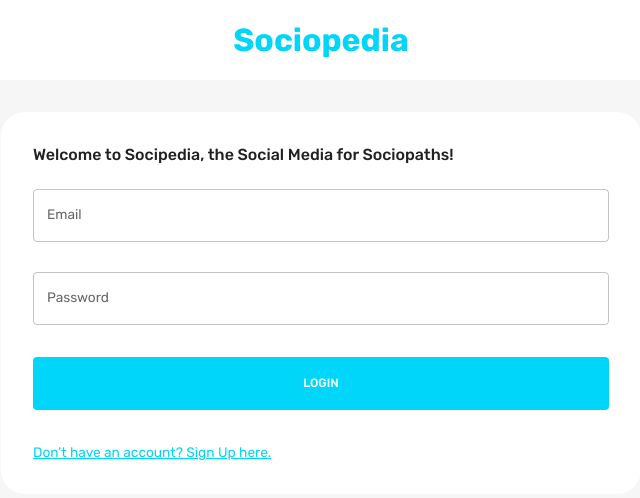
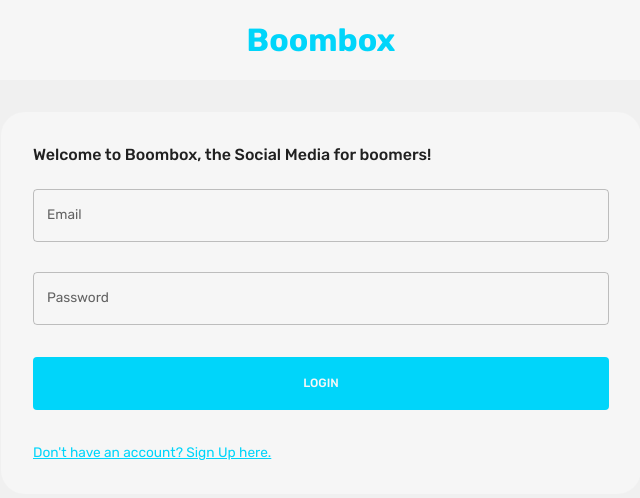
Before and after one commit to bing-me/boombox, a React (Create React App) app in the folder client/: page / in a window 1280 px wide. Shown: the top 498 px of the page, without its empty margins (319-959 px from the left). Built offline with nearby package versions, Linux system fonts and the light colour scheme.

Commit message:
adjusted basic styling

```diff
--- a/client/src/App.js
+++ b/client/src/App.js
@@ -25,7 +25,7 @@ function App() {
               element={isAuth ? <HomePage /> : <Navigate to="/" />}
             />
             <Route
-              path="/profile:userId"
+              path="/profile/:userId"
               element={isAuth ? <ProfilePage /> : <Navigate to="/" />}
             />
           </Routes>
--- a/client/src/components/WidgetWrapper.jsx
+++ b/client/src/components/WidgetWrapper.jsx
@@ -5,6 +5,7 @@ const WidgetWrapper = styled(Box)(({ theme }) => ({
   padding: "1.5rem 1.5rem 0.75rem 1.5rem",
   backgroundColor: theme.palette.background.alt,
   borderRadius: "0.75rem",
+  minWidth: "275px",
 }));
 
 export default WidgetWrapper;
--- a/client/src/scenes/homePage/index.jsx
+++ b/client/src/scenes/homePage/index.jsx
@@ -16,12 +16,14 @@ const HomePage = () => {
       <Navbar />
       <Box
         width="100%"
+        maxWidth="1600px"
+        margin="0 auto"
         padding="2rem 6%"
         display={isNonMobileScreens ? "flex" : "block"}
         gap="0.5rem"
         justifyContent="space-between"
       >
-        <Box FlexBasis={isNonMobileScreens ? "26%" : undefined}>
+        <Box maxWidth="350px" FlexBasis={isNonMobileScreens ? "26%" : undefined}>
           <UserWidget userId={_id} picturePath={picturePath} />
         </Box>
         <Box
@@ -32,7 +34,7 @@ const HomePage = () => {
           <PostsWidget userId={_id} />
         </Box>
         {isNonMobileScreens && (
-          <Box flexBasis="26%">
+          <Box maxWidth="350px" flexBasis="26%">
             <AdvertWidget />
             <Box m="2rem 0" />
             <FriendListWidget userId={_id} />
--- a/client/src/scenes/loginPage/index.jsx
+++ b/client/src/scenes/loginPage/index.jsx
@@ -13,7 +13,7 @@ const LoginPage = () => {
         textAlign="center"
       >
         <Typography fontWeight="bold" fontSize="32px" color="primary">
-          Sociopedia
+          Boombox
         </Typography>
       </Box>
 
@@ -25,7 +25,7 @@ const LoginPage = () => {
         backgroundColor={theme.palette.background.alt}
       >
         <Typography fontWeight="500" variant="h5" sx={{ mb: "1.5rem" }}>
-          Welcome to Socipedia, the Social Media for Sociopaths!
+          Welcome to Boombox, the Social Media for boomers!
         </Typography>
         <Form />
       </Box>
--- a/client/src/scenes/navbar/index.jsx
+++ b/client/src/scenes/navbar/index.jsx
@@ -57,14 +57,17 @@ const Navbar = () => {
             },
           }}
         >
-          Sociopedia
+          Boombox
         </Typography>
+        </FlexBetween>
+
         {isNonMobileScreens && (
           <FlexBetween
             backgroundColor={neutralLight}
-            borderRadius="9px"
+            borderRadius="18px"
             gap="3rem"
             padding="0.1rem 1.5rem"
+            minWidth="400px"
           >
             <InputBase placeholder="Search..." />
             <IconButton>
@@ -72,7 +75,6 @@ const Navbar = () => {
             </IconButton>
           </FlexBetween>
         )}
-      </FlexBetween>
 
       {/* DESKTOP NAV */}
       {isNonMobileScreens ? (
--- a/client/src/scenes/profilePage/index.jsx
+++ b/client/src/scenes/profilePage/index.jsx
@@ -34,18 +34,20 @@ const ProfilePage = () => {
       <Navbar />
       <Box
         width="100%"
+        maxWidth="1600px"
+        margin="0 auto"
         padding="2rem 6%"
         display={isNonMobileScreens ? "flex" : "block"}
         gap="2rem"
         justifyContent="center"
       >
-        <Box flexBasis={isNonMobileScreens ? "26%" : undefined}>
+        <Box maxWidth="350px" flexBasis={isNonMobileScreens ? "26%" : undefined}>
           <UserWidget userId={userId} picturePath={user.picturePath} />
           <Box m="2rem 0" />
           <FriendListWidget userId={userId} />
         </Box>
         <Box
-          flexBasis={isNonMobileScreens ? "42%" : undefined}
+          flexBasis={isNonMobileScreens ? "62%" : undefined}
           mt={isNonMobileScreens ? undefined : "2rem"}
         >
           <MyPostWidget picturePath={user.picturePath} />
--- a/client/src/scenes/widgets/MyPostWidget.jsx
+++ b/client/src/scenes/widgets/MyPostWidget.jsx
@@ -1,10 +1,9 @@
 import {
   EditOutlined,
   DeleteOutlined,
-  AttachFileOutlined,
-  GifBoxOutlined,
   ImageOutlined,
-  MicOutlined,
+  VideocamOutlined,
+  InsertEmoticonOutlined,
   MoreHorizOutlined,
 } from "@mui/icons-material";
 import {
@@ -36,6 +35,7 @@ const MyPostWidget = ({ picturePath }) => {
   const isNonMobileScreens = useMediaQuery("(min-width: 1000px)");
   const mediumMain = palette.neutral.mediumMain;
   const medium = palette.neutral.medium;
+  const primaryLight = palette.primary.light;
 
   const handlePost = async () => {
     const formData = new FormData();
@@ -67,6 +67,7 @@ const MyPostWidget = ({ picturePath }) => {
           value={post}
           sx={{
             width: "100%",
+            color: palette.background.main,
             backgroundColor: palette.neutral.light,
             borderRadius: "2rem",
             padding: "1rem 2rem",
@@ -121,31 +122,26 @@ const MyPostWidget = ({ picturePath }) => {
       <Divider sx={{ margin: "1.25rem 0" }} />
 
       <FlexBetween>
-        <FlexBetween gap="0.25rem" onClick={() => setIsImage(!isImage)}>
-          <ImageOutlined sx={{ color: mediumMain }} />
+        <FlexBetween gap="0.25rem" padding="1rem" borderRadius="12px" sx={{ "&:hover": { background: primaryLight } }} onClick={() => setIsImage(!isImage)} >
+          <ImageOutlined sx={{ color: "#45BD62" }} />
           <Typography
             color={mediumMain}
             sx={{ "&:hover": { cursor: "pointer", color: medium } }}
           >
-            Image
+            Photo/video
           </Typography>
         </FlexBetween>
 
         {isNonMobileScreens ? (
           <>
-            <FlexBetween gap="0.25rem">
-              <GifBoxOutlined sx={{ color: mediumMain }} />
-              <Typography color={mediumMain}>Clip</Typography>
+            <FlexBetween gap="0.25rem" padding="1rem" borderRadius="12px" sx={{ "&:hover": { background: primaryLight } }}>
+              <VideocamOutlined sx={{ color: "#F02849" }} />
+              <Typography color={mediumMain}>Live video</Typography>
             </FlexBetween>
 
-            <FlexBetween gap="0.25rem">
-              <AttachFileOutlined sx={{ color: mediumMain }} />
-              <Typography color={mediumMain}>Attachment</Typography>
-            </FlexBetween>
-
-            <FlexBetween gap="0.25rem">
-              <MicOutlined sx={{ color: mediumMain }} />
-              <Typography color={mediumMain}>Audio</Typography>
+            <FlexBetween gap="0.25rem"  padding="1rem" borderRadius="12px" sx={{ "&:hover": { background: primaryLight } }}>
+              <InsertEmoticonOutlined sx={{ color: "#F7B928" }} />
+              <Typography color={mediumMain}>Feeling/activity</Typography>
             </FlexBetween>
           </>
         ) : (
@@ -161,6 +157,10 @@ const MyPostWidget = ({ picturePath }) => {
             color: palette.background.alt,
             backgroundColor: palette.primary.main,
             borderRadius: "3rem",
+            "&:hover": {
+              color: palette.background.alt,
+              backgroundColor: palette.primary.dark,
+             }
           }}
         >
           POST
--- a/client/src/theme.js
+++ b/client/src/theme.js
@@ -39,7 +39,7 @@ export const themeSettings = (mode) => {
         primary: {
           dark: colorTokens.primary[200],
           main: colorTokens.primary[500],
-          light: colorTokens.primary[800]
+          light: colorTokens.primary[700]
         },
         neutral: {
           dark: colorTokens.grey[100],
@@ -50,14 +50,14 @@ export const themeSettings = (mode) => {
         },
         background: {
           default: colorTokens.grey[900],
-          alt: colorTokens.grey[800]
+          alt: colorTokens.grey[700]
         }
       } : {
         // light mode values
         primary: {
           dark: colorTokens.primary[700],
           main: colorTokens.primary[500],
-          light: colorTokens.primary[50]
+          light: colorTokens.primary[200]
         },
         neutral: {
           dark: colorTokens.grey[700],
@@ -67,8 +67,8 @@ export const themeSettings = (mode) => {
           light: colorTokens.grey[50],
         },
         background: {
-          default: colorTokens.grey[10],
-          alt: colorTokens.grey[0]
+          default: colorTokens.grey[50],
+          alt: colorTokens.grey[10]
         },
       }),
     },
```
